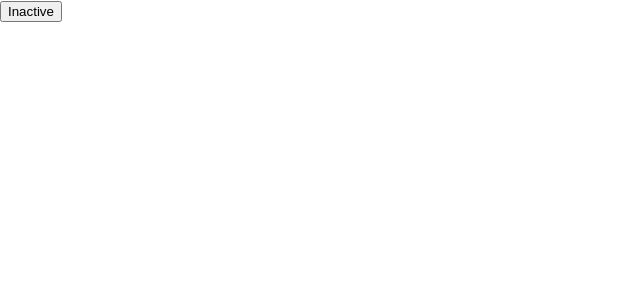
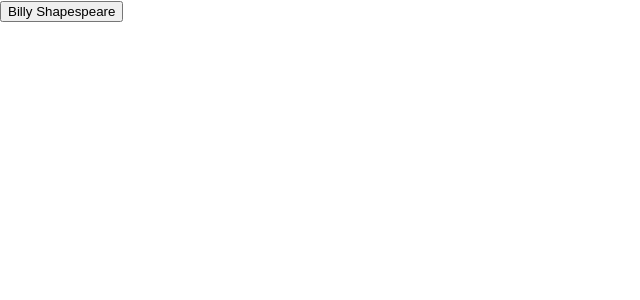
Before and after one commit to yuanyu90221/hook-playground, a React (Create React App) app: page / in a window 1280 px wide. Shown: the top 300 px of the page, without its empty margins (0-640 px from the left). Built offline with nearby package versions, Linux system fonts and the light colour scheme.

Commit message:
useContext to reduce the processs of contextProvider to contextConsumer pass data

```diff
--- a/src/App.js
+++ b/src/App.js
@@ -1,50 +1,36 @@
-import React, { useState } from 'react';
+import React, { useState, useEffect, useContext, createContext } from 'react';
 
+const NameContext = createContext();
 function App() {
-  // false is the initial state
-  const [ activated, setActivated ] = useState(false);
-  const buttonText = activated? 'Active': 'Inactive';
-  const onClick = () => setActivated(!activated);
+  const [name, setName] = useState('Billy Shapespeare');
+
+  return (<div>
+    <NameContext.Provider value={name}>
+      <Child />
+    </NameContext.Provider>
+  </div>);
+}
+
+function Child() {
   return (
-    <button onClick={onClick}>
-      { buttonText }
-    </button>
+    <section className="child">
+      <GrandChild/>
+    </section>
   )
 }
-// class App extends Component {
-//   render() {
-//     return (
-//       <Button
-//         activeText="ON"
-//         inActiveText="OFF"
-//       />
-//     )
-//   }
-// }
 
-// class Button extends Component {
-//   constructor(props) {
-//     super(props);
-//     this.state = {
-//       activated: false
-//     };
-//     this.handleActiveChange = this.handleActiveChange.bind(this);
-//   }
-//   handleActiveChange() {
-//     // this.setState({activated: !this.state.activated});
-//     this.setState((prevState)=>{
-//       return {
-//         activated: !prevState.activated
-//       }
-//     });
-//   }
-//   render() {
-//     const buttonText = this.state.activated? this.props.activeText:this.props.inActiveText;
-//     return (
-//       <button onClick={this.handleActiveChange}>
-//         {buttonText}
-//       </button>
-//     )
-//   }
-// }
+function GrandChild() {
+  return (
+    <div class="grandChild">
+      <Button/>
+    </div>
+  )
+}
+function Button() {
+  const name = useContext(NameContext);
+  return (
+    <button>{name}</button>
+  )
+}
+
 export default App;
```
